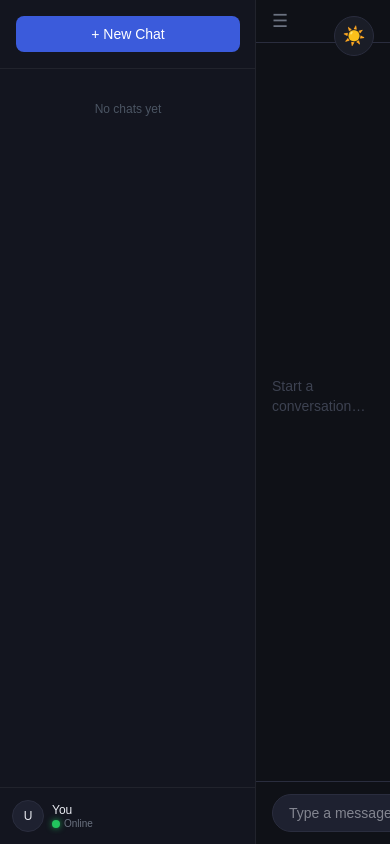
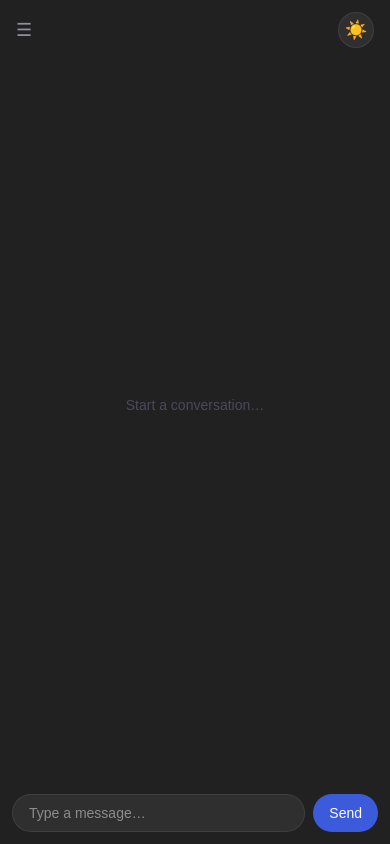
Before and after one commit to Umangip25/AI-Chat-Bot, a Next.js app: page / in a window 390 px wide. Built offline with nearby package versions, Linux system fonts and the light colour scheme.

Commit message:
fix: Made the UI look for seamless and made is more responsive

```diff
--- a/app/components/ChatThread.tsx
+++ b/app/components/ChatThread.tsx
@@ -97,7 +97,7 @@ export default function ChatThread({ messages, streamingMessage, isLoading }: Pr
           {streamingMessage && (
             <div className="flex justify-start">
               <div
-                className="max-w-[70%] rounded-2xl px-4 py-2.5 text-sm leading-relaxed"
+                className="max-w-[85%] sm:max-w-[70%] rounded-2xl px-4 py-2.5 text-sm leading-relaxed"
                 style={{
                   background: "var(--bubble-ai)",
                   color: "var(--bubble-ai-text)",
--- a/app/components/SideBar.tsx
+++ b/app/components/SideBar.tsx
@@ -7,10 +7,10 @@ import { useChatStore } from "../lib/store";
 
 interface SidebarProps {
   isOpen: boolean;
-  onToggle?: () => void; // optional (no warning now)
+  onToggle?: () => void;
 }
 
-export default function Sidebar({ isOpen }: SidebarProps) {
+export default function Sidebar({ isOpen, onToggle }: SidebarProps) {
   const [chats, setChats] = useState<Chat[]>([]);
   const { setMessages, setCurrentChatId, currentChatId } = useChatStore();
   const [chatToDelete, setChatToDelete] = useState<Chat | null>(null);
@@ -26,78 +26,99 @@ export default function Sidebar({ isOpen }: SidebarProps) {
     loadChats();
   }, [currentChatId]);
 
-  // When a chat is selected, load its messages into the chat thread
   const selectChat = (chat: Chat) => {
     setMessages(chat.messages);
     setCurrentChatId(chat.id);
   };
 
-  // Start a new chat by clearing messages and resetting current chat ID
   const newChat = () => {
     setMessages([]);
     setCurrentChatId(undefined);
   };
 
-  // Delete a chat from IndexedDB and update the UI accordingly
   const deleteChat = async () => {
     if (!chatToDelete?.id) return;
-
     await db.chats.delete(chatToDelete.id);
     const allChats = await db.chats.toArray();
     setChats(allChats.reverse());
-
     if (currentChatId === chatToDelete.id) {
       setMessages([]);
       setCurrentChatId(undefined);
     }
-
     setChatToDelete(null);
   };
 
-  // Close the chat options menu when clicking outside
   useEffect(() => {
     if (openMenuId === null) return;
-
     const handleClick = () => setOpenMenuId(null);
     document.addEventListener("click", handleClick);
-
     return () => document.removeEventListener("click", handleClick);
   }, [openMenuId]);
 
   return (
     <>
+      {/* Mobile backdrop */}
+      {isOpen && (
+        <div
+          className="fixed inset-0 z-40 md:hidden"
+          style={{
+            top: "var(--topbar-height)",
+            background: "rgba(0,0,0,0.7)"
+          }}
+          onClick={onToggle}
+        />
+      )}
+
       {/* Sidebar */}
       <div
-        className={`h-screen flex flex-col shrink-0 transition-all duration-300 overflow-hidden ${
-          isOpen ? "w-64" : "w-0"
-        }`}
+        className={`sidebar fixed md:relative z-50 md:z-auto flex flex-col shrink-0 transition-all duration-300 overflow-hidden
+    ${isOpen ? "w-64 translate-x-0" : "w-0 -translate-x-full md:translate-x-0"}`}
         style={{
           background: "var(--bg-sidebar)",
-          borderRight: "1px solid rgba(255,255,255,0.06)",
+          borderRight: "1px solid var(--border)",
+          top: "var(--topbar-height)",
+          height: "calc(100vh - var(--topbar-height))",
         }}
       >
-        {/* New Chat */}
-        <div
-          className="p-4 min-w-[256px]"
-          style={{ borderBottom: "1px solid rgba(255,255,255,0.06)" }}
-        >
+        {/* New Chat button */}
+        <div className="px-3 pt-4 pb-2">
           <button
             onClick={newChat}
-            className="w-full rounded-lg px-4 py-2 text-sm font-medium"
-            style={{ background: "var(--accent)", color: "#fff" }}
+            className="w-full rounded-lg px-3 py-2 text-sm font-medium flex items-center gap-2 transition-colors"
+            style={{
+              color: "var(--text-primary)",
+              background: "transparent",
+            }}
+            onMouseEnter={(e) =>
+              (e.currentTarget.style.background = "var(--bg-input)")
+            }
+            onMouseLeave={(e) =>
+              (e.currentTarget.style.background = "transparent")
+            }
           >
-            + New Chat
+            <span className="text-base">✏️</span>
+            New Chat
           </button>
         </div>
 
         {/* Chat list */}
-        <div className="flex-1 overflow-y-auto p-2 space-y-0.5 min-w-[256px]">
+        <div className="flex-1 overflow-y-auto px-2 space-y-0.5">
           {chats.length === 0 ? (
-            <p className="text-center mt-6 text-xs" style={{ color: "#4b5563" }}>
+            <p
+              className="text-center mt-8 text-xs"
+              style={{ color: "var(--text-muted)" }}
+            >
               No chats yet
             </p>
           ) : (
-            chats.map((chat) => {
+            <>
+              <p
+                className="px-3 py-1 text-xs font-medium"
+                style={{ color: "var(--text-secondary)" }}
+              >
+                Recents
+              </p>
+              {chats.map((chat) => {
                 if (!chat.id) return null;
                 const id = chat.id;
                 const isActive = currentChatId === id;
@@ -105,17 +126,15 @@ export default function Sidebar({ isOpen }: SidebarProps) {
                 return (
                   <div
                     key={id}
-                  className="relative flex items-center justify-between px-3 py-2 rounded-lg text-sm group"
+                    className="relative flex items-center justify-between px-3 py-2 rounded-lg text-sm group cursor-pointer"
                     style={{
                       background: isActive
-                      ? "rgba(59,91,219,0.18)"
+                        ? "var(--bg-input)"
                         : "transparent",
-                    cursor: "pointer",
                     }}
                     onMouseEnter={(e) => {
                       if (!isActive)
-                      e.currentTarget.style.background =
-                        "rgba(255,255,255,0.05)";
+                        e.currentTarget.style.background = "var(--bg-input)";
                     }}
                     onMouseLeave={(e) => {
                       if (!isActive)
@@ -126,20 +145,21 @@ export default function Sidebar({ isOpen }: SidebarProps) {
                       onClick={() => selectChat(chat)}
                       className="truncate flex-1"
                       style={{
-                      color: isActive ? "#a5b4fc" : "#9ca3af",
+                        color: isActive
+                          ? "var(--text-primary)"
+                          : "var(--text-secondary)",
+                        fontWeight: isActive ? "500" : "400",
                       }}
                     >
                       {chat.title || "Untitled Chat"}
                     </span>
 
                     <button
-                    className="px-1.5 opacity-0 group-hover:opacity-100 transition-opacity"
-                    style={{ color: "#6b7280" }}
+                      className="px-1 opacity-0 group-hover:opacity-100 transition-opacity text-base"
+                      style={{ color: "var(--text-secondary)" }}
                       onClick={(e) => {
                         e.stopPropagation();
-                      setOpenMenuId((prev) =>
-                        prev === id ? null : id
-                      );
+                        setOpenMenuId((prev) => (prev === id ? null : id));
                       }}
                     >
                       ⋯
@@ -148,10 +168,10 @@ export default function Sidebar({ isOpen }: SidebarProps) {
                     {openMenuId === id && (
                       <div
                         onClick={(e) => e.stopPropagation()}
-                      className="absolute right-2 top-10 w-36 rounded-lg shadow-xl z-50 overflow-hidden"
+                        className="absolute right-2 top-10 w-36 rounded-xl shadow-xl z-50 overflow-hidden"
                         style={{
-                        background: "#1e2130",
-                        border: "1px solid rgba(255,255,255,0.08)",
+                          background: "var(--bg-secondary)",
+                          border: "1px solid var(--border)",
                         }}
                       >
                         <button
@@ -159,12 +179,11 @@ export default function Sidebar({ isOpen }: SidebarProps) {
                             setChatToDelete(chat);
                             setOpenMenuId(null);
                           }}
-                        className="w-full text-left px-3 py-2 text-xs"
-                        style={{ color: "#f87171" }}
+                          className="w-full text-left px-3 py-2 text-xs hover:opacity-80"
+                          style={{ color: "var(--danger)" }}
                         >
                           Delete chat
                         </button>
-
                         <button
                           onClick={() => {
                             navigator.clipboard.writeText(
@@ -174,8 +193,8 @@ export default function Sidebar({ isOpen }: SidebarProps) {
                             setToast("Copied to clipboard");
                             setTimeout(() => setToast(null), 2000);
                           }}
-                        className="w-full text-left px-3 py-2 text-xs"
-                        style={{ color: "#9ca3af" }}
+                          className="w-full text-left px-3 py-2 text-xs hover:opacity-80"
+                          style={{ color: "var(--text-secondary)" }}
                         >
                           Share chat
                         </button>
@@ -183,30 +202,31 @@ export default function Sidebar({ isOpen }: SidebarProps) {
                     )}
                   </div>
                 );
-            })
+              })}
+            </>
           )}
         </div>
 
-        {/* User Online Footer */}
+        {/* User footer */}
+        <div className="px-3 py-3">
           <div
-          className="p-3 flex items-center gap-2 min-w-[256px]"
+            className="flex items-center gap-3 px-3 py-2 rounded-lg cursor-pointer transition-colors"
+            onMouseEnter={(e) =>
+              (e.currentTarget.style.background = "var(--bg-input)")
+            }
+            onMouseLeave={(e) =>
+              (e.currentTarget.style.background = "transparent")
+            }
+          >
+            <div
+              className="w-7 h-7 rounded-full flex items-center justify-center text-xs font-semibold shrink-0"
               style={{
-            borderTop: "1px solid rgba(255,255,255,0.06)",
-          }}
-        >
-          {/* Avatar */}
-          <div
-            className="w-8 h-8 rounded-full flex items-center justify-center text-xs font-medium"
-            style={{
-              background: "var(--bg-input)",
-              color: "var(--text-primary)",
-              border: "1px solid var(--border)",
+                background: "var(--accent)",
+                color: "#fff",
               }}
             >
               U
             </div>
-
-          {/* Name + Status */}
             <div className="flex flex-col leading-tight">
               <span
                 className="text-xs font-medium"
@@ -214,17 +234,11 @@ export default function Sidebar({ isOpen }: SidebarProps) {
               >
                 You
               </span>
-
               <div className="flex items-center gap-1">
-              {/* Green dot */}
                 <span
-                className="w-2 h-2 rounded-full"
-                style={{
-                  background: "#22c55e",
-                  boxShadow: "0 0 6px rgba(34,197,94,0.8)",
-                }}
+                  className="w-1.5 h-1.5 rounded-full"
+                  style={{ background: "#22c55e" }}
                 />
-
                 <span
                   className="text-[10px]"
                   style={{ color: "var(--text-secondary)" }}
@@ -235,16 +249,17 @@ export default function Sidebar({ isOpen }: SidebarProps) {
             </div>
           </div>
         </div>
+      </div>
 
       {/* Delete Modal */}
       {chatToDelete && (
         <div
           className="fixed inset-0 flex items-center justify-center z-50"
-          style={{ background: "rgba(0,0,0,0.6)" }}
+          style={{ background: "rgba(0,0,0,0.5)" }}
           onClick={() => setChatToDelete(null)}
         >
           <div
-            className="rounded-xl p-6 w-[320px] shadow-2xl"
+            className="rounded-2xl p-6 w-[320px] shadow-2xl"
             style={{
               background: "var(--bg-secondary)",
               border: "1px solid var(--border)",
@@ -257,17 +272,12 @@ export default function Sidebar({ isOpen }: SidebarProps) {
             >
               Delete Chat
             </h2>
-
-            <p
-              className="text-sm mb-6"
-              style={{ color: "var(--text-secondary)" }}
-            >
+            <p className="text-sm mb-6" style={{ color: "var(--text-secondary)" }}>
               Delete{" "}
               <span style={{ color: "var(--text-primary)" }}>
                 {chatToDelete.title || "Untitled Chat"}
               </span>
             </p>
-
             <div className="flex justify-end gap-2">
               <button
                 onClick={() => setChatToDelete(null)}
@@ -280,7 +290,6 @@ export default function Sidebar({ isOpen }: SidebarProps) {
               >
                 Cancel
               </button>
-
               <button
                 onClick={deleteChat}
                 className="px-4 py-2 text-sm rounded-lg font-medium"
@@ -298,9 +307,9 @@ export default function Sidebar({ isOpen }: SidebarProps) {
         <div
           className="fixed bottom-6 left-1/2 -translate-x-1/2 px-4 py-2 rounded-full text-sm shadow-lg z-50"
           style={{
-            background: "#1e2130",
-            color: "#e8eaf0",
-            border: "1px solid rgba(255,255,255,0.08)",
+            background: "var(--bg-secondary)",
+            color: "var(--text-primary)",
+            border: "1px solid var(--border)",
           }}
         >
           {toast}
--- a/app/components/ThemeToggle.tsx
+++ b/app/components/ThemeToggle.tsx
@@ -1,22 +1,19 @@
 "use client";
 
+import { useState, useEffect } from "react";
 import { useTheme } from "../lib/ThemeContext";
 
-// A simple button to toggle between light and dark themes
 export default function ThemeToggle() {
   const { theme, toggleTheme } = useTheme();
+  const [mounted, setMounted] = useState(false);
 
-  return (
-    <button
-      onClick={toggleTheme}
-      aria-label="Toggle theme"
-      style={{
-        position: "fixed",
-        top: "16px",
-        right: "16px",
-        zIndex: 1000,
-        width: "40px",
-        height: "40px",
+  useEffect(() => {
+    setMounted(true);
+  }, []);
+
+  const buttonStyle = {
+    width: "36px",
+    height: "36px",
     borderRadius: "50%",
     border: "1px solid var(--border)",
     background: "var(--bg-secondary)",
@@ -25,8 +22,12 @@ export default function ThemeToggle() {
     alignItems: "center",
     justifyContent: "center",
     fontSize: "18px",
-      }}
-    >
+  };
+
+  if (!mounted) return <button aria-label="Toggle theme" style={buttonStyle} />;
+
+  return (
+    <button onClick={toggleTheme} aria-label="Toggle theme" style={buttonStyle}>
       {theme === "dark" ? "☀️" : "🌙"}
     </button>
   );
--- a/app/globals.css
+++ b/app/globals.css
@@ -7,23 +7,27 @@
 
 /* Theme Variables */
 /* Default = Dark */
-:root,
+:root
+{
+  --topbar-height: 49px;
+}
 [data-theme="dark"] {
-  --bg-primary: #0f1117;
-  --bg-secondary: #1a1d27;
-  --bg-sidebar: #13151f;
-  --bg-input: #1e2130;
+  --bg-sidebar: #171717;
+  --bg-primary: #212121;
+  --bg-secondary: #2f2f2f;
+  --bg-sidebar: #171717;
+  --bg-input: #2f2f2f;
 
-  --border: #2a2d3e;
+  --border: rgba(255,255,255,0.08);
 
-  --text-primary: #e8eaf0;
-  --text-secondary: #6b7280;
-  --text-muted: #3d4251;
+  --text-primary: #ececec;
+  --text-secondary: #8e8ea0;
+  --text-muted: #4a4a5a;
 
-  --bubble-user: #3b5bdb;
-  --bubble-user-text: #ffffff;
-  --bubble-ai: #1e2130;
-  --bubble-ai-text: #d1d5db;
+  --bubble-user: #2f2f2f;
+  --bubble-user-text: #ececec;
+  --bubble-ai: #212121;
+  --bubble-ai-text: #ececec;
 
   --accent: #3b5bdb;
   --accent-hover: #2f4ac4;
@@ -31,31 +35,30 @@
   --danger: #ef4444;
   --danger-hover: #dc2626;
 
-  --topbar-bg: #0f1117;
-  --topbar-border: #2a2d3e;
+  --topbar-bg: #212121;
+  --topbar-border: transparent;
 
-  --scrollbar-thumb: #2a2d3e;
+  --scrollbar-thumb: #2f2f2f;
   --scrollbar-track: transparent;
 }
 
-/* Light Theme */
 [data-theme="light"] {
-  --bg-primary: #f5f6fa;
-  --bg-secondary: #ffffff;
+  --bg-sidebar: #f0f0f0;
+  --bg-primary: #ffffff;
+  --bg-secondary: #f9f9f9;
+  --bg-sidebar: #f9f9f9;
+  --bg-input: #efefef;
 
-  --bg-sidebar: #13151f;
+  --border: rgba(0,0,0,0.08);
 
-  --bg-input: #ffffff;
-  --border: #e2e4eb;
-
-  --text-primary: #111827;
+  --text-primary: #0d0d0d;
   --text-secondary: #6b7280;
   --text-muted: #c4c9d4;
 
-  --bubble-user: #3b5bdb;
-  --bubble-user-text: #ffffff;
+  --bubble-user: #efefef;
+  --bubble-user-text: #0d0d0d;
   --bubble-ai: #ffffff;
-  --bubble-ai-text: #1f2937;
+  --bubble-ai-text: #0d0d0d;
 
   --accent: #3b5bdb;
   --accent-hover: #2f4ac4;
@@ -64,9 +67,9 @@
   --danger-hover: #dc2626;
 
   --topbar-bg: #ffffff;
-  --topbar-border: #e2e4eb;
+  --topbar-border: transparent;
 
-  --scrollbar-thumb: #d1d5db;
+  --scrollbar-thumb: #e5e7eb;
   --scrollbar-track: transparent;
 }
 
@@ -121,3 +124,10 @@ body {
     opacity: 1;
   }
 }
+
+@media (min-width: 768px) {
+  .sidebar {
+    top: 0 !important;
+    height: 100% !important;
+  }
+}
--- a/app/page.tsx
+++ b/app/page.tsx
@@ -34,14 +34,17 @@ function AppShell() {
     requestAnimationFrame(() => inputRef.current?.focus());
   };
 
-  // Check limits whenever current chat changes
+  useEffect(() => {
+    if (window.innerWidth < 768) {
+      setIsSidebarOpen(false);
+    }
+  }, []);
+
   useEffect(() => {
     const checkLimits = async () => {
-      // Check chat limit
       const userChats = await getUserChats();
       setChatLimitReached(userChats.length >= MAX_CHATS && currentChatId === undefined);
 
-      // Check message limit for current chat
       if (currentChatId !== undefined) {
         const chat = await db.chats.get(currentChatId);
         if (chat) {
@@ -60,10 +63,8 @@ function AppShell() {
   const sendMessage = async () => {
     if (!input.trim() || isLoading || isLimited || chatLimitReached) return;
 
-    // Check message count before sending
     const userMessages = messages.filter((m) => m.role === "user");
     if (userMessages.length >= MAX_MESSAGES) {
-      // Mark limit hit time in db
       if (currentChatId !== undefined) {
         await db.chats.update(currentChatId, { lastLimitHitAt: Date.now() });
       }
@@ -139,21 +140,14 @@ function AppShell() {
 
   return (
     <div
-      className="flex h-screen overflow-hidden"
+      className="flex flex-col h-screen overflow-hidden"
       style={{ background: "var(--bg-primary)" }}
     >
-      <Sidebar
-        isOpen={isSidebarOpen}
-        onToggle={() => setIsSidebarOpen((o) => !o)}
-      />
-
-      <div className="flex flex-col flex-1 min-w-0">
-        {/* Top bar */}
+      {/* Top bar — full width, above everything */}
       <div
-          className="flex items-center justify-between px-4 py-3 shrink-0"
+        className="flex items-center justify-between px-4 py-3 shrink-0 z-10"
         style={{
           background: "var(--topbar-bg)",
-            borderBottom: "1px solid var(--topbar-border)",
         }}
       >
         <button
@@ -167,6 +161,14 @@ function AppShell() {
         <ThemeToggle />
       </div>
 
+      {/* Sidebar + Chat below topbar */}
+      <div className="flex flex-1 overflow-hidden relative">
+        <Sidebar
+          isOpen={isSidebarOpen}
+          onToggle={() => setIsSidebarOpen((o) => !o)}
+        />
+
+        <div className="flex flex-col flex-1 min-w-0">
           {/* Chat messages */}
           <div className="flex-1 overflow-hidden">
             <ChatThread
@@ -184,7 +186,7 @@ function AppShell() {
 
           {/* Input bar */}
           <div
-          className="px-4 py-3 flex gap-2 shrink-0"
+            className="px-3 py-3 sm:px-4 flex gap-2 shrink-0"
             style={{
               background: "var(--topbar-bg)",
               borderTop: "1px solid var(--topbar-border)",
@@ -192,7 +194,7 @@ function AppShell() {
           >
             <input
               ref={inputRef}
-            className="flex-1 rounded-full px-4 py-2 text-sm outline-none transition-colors"
+              className="flex-1 rounded-full px-4 py-2 text-sm outline-none transition-colors min-w-0"
               style={{
                 background: "var(--bg-input)",
                 color: "var(--text-primary)",
@@ -215,11 +217,12 @@ function AppShell() {
             <button
               onClick={sendMessage}
               disabled={isLoading || isLimited || chatLimitReached}
-            className="px-4 py-2 rounded-full text-sm font-medium transition-opacity disabled:opacity-40"
+              className="shrink-0 px-4 py-2 rounded-full text-sm font-medium transition-opacity disabled:opacity-40"
               style={{ background: "var(--accent)", color: "#fff" }}
             >
               {isLoading ? "…" : "Send"}
             </button>
+          </div>
         </div>
       </div>
     </div>
```
Also changed, not shown: eslint.config.mjs (+6 -2 lines), package.json (+6 -1 lines), 1 other file (tests, documents, lock files or other folders). Lines whose indentation alone changed are shown as unchanged.
